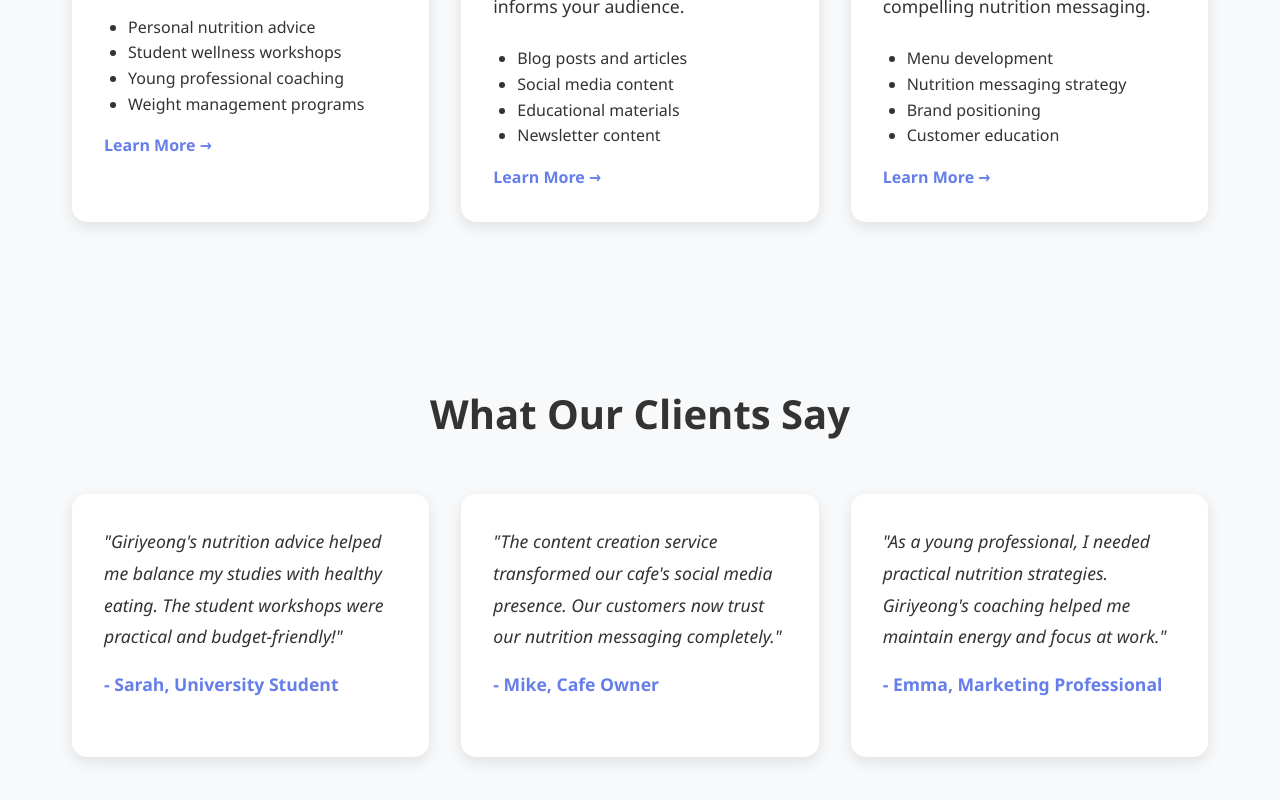
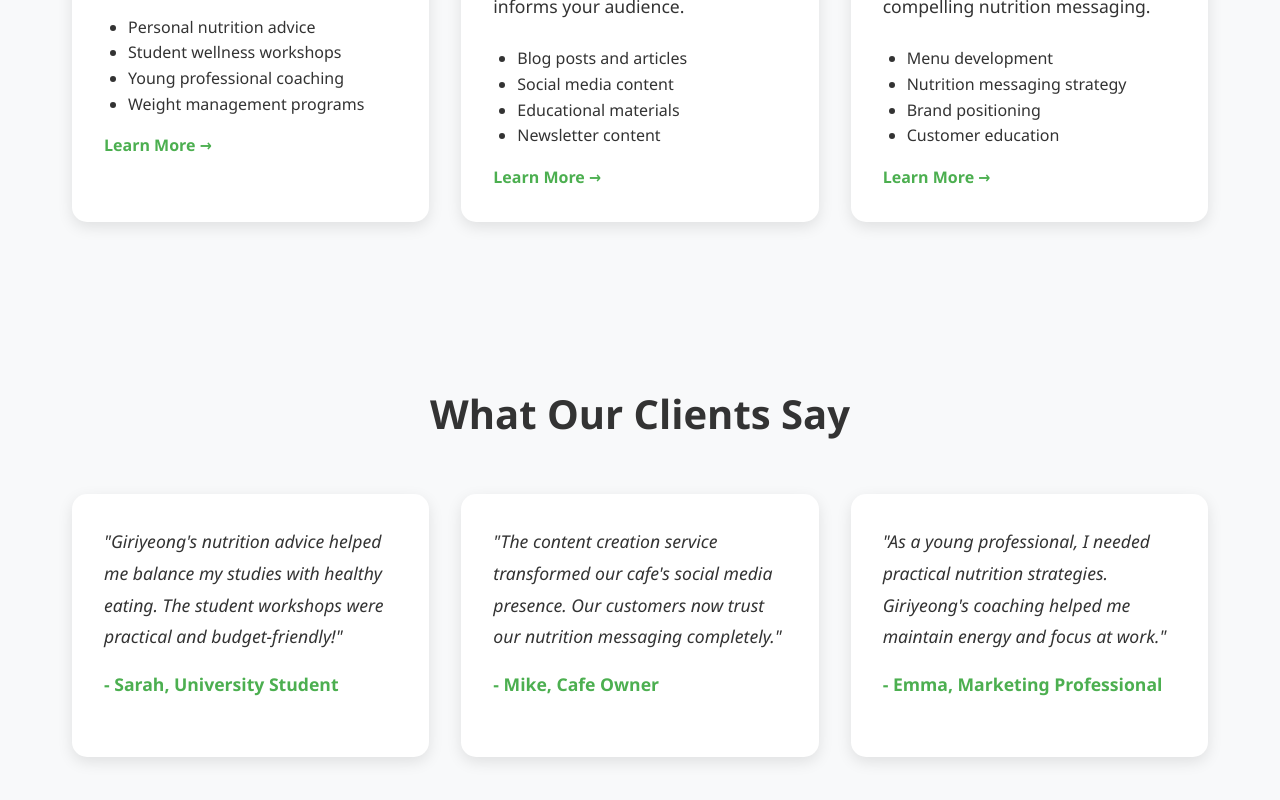
Before and after one commit to kakwak123/nutrificient, a React (Create React App) app: page / in a window 1280 px wide. Shown: the part 1167-1967 px from the top of the page. Built offline with nearby package versions, Linux system fonts and the light colour scheme.

Commit message:
change color

```diff
--- a/src/App.css
+++ b/src/App.css
@@ -145,7 +145,7 @@ main {
 .card h3 {
   font-size: 1.5rem;
   margin-bottom: 1rem;
-  color: #667eea;
+  color: #4CAF50;
 }
 
 /* Team Section */
@@ -170,7 +170,7 @@ main {
   border-radius: 50%;
   object-fit: cover;
   margin-bottom: 1rem;
-  border: 4px solid #667eea;
+  border: 4px solid #4CAF50;
 }
 
 .team-member h3 {
@@ -218,7 +218,7 @@ main {
 .form-group input:focus,
 .form-group textarea:focus {
   outline: none;
-  border-color: #667eea;
+  border-color: #4CAF50;
 }
 
 .submit-btn {
--- a/src/components/About.js
+++ b/src/components/About.js
@@ -56,7 +56,7 @@ const About = () => {
 
       {/* Mission + Values */}
       <section className="section" style={{ backgroundColor: '#f8f9fa' }}>
-        <h2>Our Mission & Values</h2>
+        <h2>Our Missiasdfasdfon & Values</h2>
         <div style={{ maxWidth: '800px', margin: '0 auto', textAlign: 'center', marginBottom: '3rem' }}>
           <h3 style={{ color: '#667eea', marginBottom: '1rem' }}>Mission</h3>
           <p style={{ fontSize: '1.2rem', lineHeight: '1.6' }}>
--- a/src/components/Blog.js
+++ b/src/components/Blog.js
@@ -128,9 +128,9 @@ const Blog = () => {
               onClick={() => handleTagClick(tag.id)}
               style={{
                 padding: '0.5rem 1rem',
-                border: selectedTag === tag.id ? '2px solid #667eea' : '2px solid #e1e5e9',
+                border: selectedTag === tag.id ? '2px solid #4CAF50' : '2px solid #e1e5e9',
                 borderRadius: '25px',
-                background: selectedTag === tag.id ? '#667eea' : 'white',
+                background: selectedTag === tag.id ? '#4CAF50' : 'white',
                 color: selectedTag === tag.id ? 'white' : '#333',
                 cursor: 'pointer',
                 transition: 'all 0.3s ease',
@@ -227,8 +227,8 @@ const Blog = () => {
                     </span>
                     <button style={{
                       background: 'transparent',
-                      border: '2px solid #667eea',
-                      color: '#667eea',
+                      border: '2px solid #4CAF50',
+                      color: '#4CAF50',
                       padding: '0.5rem 1rem',
                       borderRadius: '5px',
                       cursor: 'pointer',
@@ -276,7 +276,7 @@ const Blog = () => {
                 style={{
                   padding: '0.5rem 1rem',
                   border: '1px solid #e1e5e9',
-                  background: currentPage === page ? '#667eea' : 'white',
+                  background: currentPage === page ? '#4CAF50' : 'white',
                   color: currentPage === page ? 'white' : '#333',
                   borderRadius: '5px',
                   cursor: 'pointer'
--- a/src/components/Consulting.js
+++ b/src/components/Consulting.js
@@ -39,12 +39,12 @@ const Consulting = () => {
         <div className="cards-container">
           {/* Starter Consult */}
           <div className="card" style={{
-            border: selectedService === 'starter' ? '3px solid #667eea' : '1px solid #e1e5e9',
+            border: selectedService === 'starter' ? '3px solid #4CAF50' : '1px solid #e1e5e9',
             transform: selectedService === 'starter' ? 'scale(1.02)' : 'scale(1)',
             transition: 'all 0.3s ease'
           }}>
             <div style={{ textAlign: 'center', marginBottom: '1.5rem' }}>
-              <h3 style={{ color: '#667eea', marginBottom: '0.5rem' }}>Starter Consult</h3>
+              <h3 style={{ color: '#4CAF50', marginBottom: '0.5rem' }}>Starter Consult</h3>
               <div style={{ fontSize: '2rem', fontWeight: 'bold', color: '#333' }}>$75</div>
               <div style={{ color: '#666', fontSize: '0.9rem' }}>30 minutes</div>
             </div>
@@ -69,7 +69,7 @@ const Consulting = () => {
 
           {/* Full Lifestyle Plan */}
           <div className="card" style={{
-            border: selectedService === 'full' ? '3px solid #667eea' : '1px solid #e1e5e9',
+            border: selectedService === 'full' ? '3px solid #4CAF50' : '1px solid #e1e5e9',
             transform: selectedService === 'full' ? 'scale(1.02)' : 'scale(1)',
             transition: 'all 0.3s ease',
             position: 'relative'
@@ -89,7 +89,7 @@ const Consulting = () => {
               MOST POPULAR
             </div>
             <div style={{ textAlign: 'center', marginBottom: '1.5rem', marginTop: '1rem' }}>
-              <h3 style={{ color: '#667eea', marginBottom: '0.5rem' }}>Full Lifestyle Plan</h3>
+              <h3 style={{ color: '#4CAF50', marginBottom: '0.5rem' }}>Full Lifestyle Plan</h3>
               <div style={{ fontSize: '2rem', fontWeight: 'bold', color: '#333' }}>$150</div>
               <div style={{ color: '#666', fontSize: '0.9rem' }}>1 hour</div>
             </div>
@@ -115,12 +115,12 @@ const Consulting = () => {
 
           {/* Business Strategy */}
           <div className="card" style={{
-            border: selectedService === 'business' ? '3px solid #667eea' : '1px solid #e1e5e9',
+            border: selectedService === 'business' ? '3px solid #4CAF50' : '1px solid #e1e5e9',
             transform: selectedService === 'business' ? 'scale(1.02)' : 'scale(1)',
             transition: 'all 0.3s ease'
           }}>
             <div style={{ textAlign: 'center', marginBottom: '1.5rem' }}>
-              <h3 style={{ color: '#667eea', marginBottom: '0.5rem' }}>Business Strategy</h3>
+              <h3 style={{ color: '#4CAF50', marginBottom: '0.5rem' }}>Business Strategy</h3>
               <div style={{ fontSize: '2rem', fontWeight: 'bold', color: '#333' }}>Custom Quote</div>
               <div style={{ color: '#666', fontSize: '0.9rem' }}>Flexible duration</div>
             </div>
--- a/src/components/Contact.js
+++ b/src/components/Contact.js
@@ -19,8 +19,7 @@ const Contact = () => {
   const handleSubmit = (e) => {
     e.preventDefault();
     // Here you would typically send the form data to your backend
-    console.log('Form submitted:', formData);
-    alert('Thank you for your message! We will get back to you soon.');
+    // Form submission logic would go here
     setFormData({
       name: '',
       email: '',
@@ -41,7 +40,7 @@ const Contact = () => {
         <h2>Get In Touch</h2>
         <div style={{ display: 'grid', gridTemplateColumns: '1fr 1fr', gap: '3rem', alignItems: 'start' }}>
                       <div>
-              <h3 style={{ marginBottom: '1rem', color: '#667eea' }}>Contact Information</h3>
+              <h3 style={{ marginBottom: '1rem', color: '#4CAF50' }}>Contact Information</h3>
               <div style={{ marginBottom: '2rem' }}>
                 <h4 style={{ marginBottom: '0.5rem' }}>Nutrition Expert</h4>
                 <p>Giriyeong Park</p>
@@ -68,7 +67,7 @@ const Contact = () => {
             </div>
 
           <div className="contact-form">
-            <h3 style={{ marginBottom: '2rem', color: '#667eea' }}>Send us a Message</h3>
+            <h3 style={{ marginBottom: '2rem', color: '#4CAF50' }}>Send us a Message</h3>
             <form onSubmit={handleSubmit}>
               <div className="form-group">
                 <label htmlFor="name">Full Name *</label>
--- a/src/components/Home.js
+++ b/src/components/Home.js
@@ -50,7 +50,7 @@ const Home = () => {
             <Link to="/services" style={{
               display: 'inline-block',
               marginTop: '1rem',
-              color: '#667eea',
+              color: '#4CAF50',
               textDecoration: 'none',
               fontWeight: 'bold'
             }}>
@@ -72,7 +72,7 @@ const Home = () => {
             <Link to="/services" style={{
               display: 'inline-block',
               marginTop: '1rem',
-              color: '#667eea',
+              color: '#4CAF50',
               textDecoration: 'none',
               fontWeight: 'bold'
             }}>
@@ -94,7 +94,7 @@ const Home = () => {
             <Link to="/services" style={{
               display: 'inline-block',
               marginTop: '1rem',
-              color: '#667eea',
+              color: '#4CAF50',
               textDecoration: 'none',
               fontWeight: 'bold'
             }}>
@@ -113,21 +113,21 @@ const Home = () => {
               "Giriyeong's nutrition advice helped me balance my studies with healthy eating.
               The student workshops were practical and budget-friendly!"
             </p>
-            <p style={{ fontWeight: 'bold', color: '#667eea' }}>- Sarah, University Student</p>
+            <p style={{ fontWeight: 'bold', color: '#4CAF50' }}>- Sarah, University Student</p>
           </div>
           <div className="card">
             <p style={{ fontStyle: 'italic', marginBottom: '1rem' }}>
               "The content creation service transformed our cafe's social media presence.
               Our customers now trust our nutrition messaging completely."
             </p>
-            <p style={{ fontWeight: 'bold', color: '#667eea' }}>- Mike, Cafe Owner</p>
+            <p style={{ fontWeight: 'bold', color: '#4CAF50' }}>- Mike, Cafe Owner</p>
           </div>
           <div className="card">
             <p style={{ fontStyle: 'italic', marginBottom: '1rem' }}>
               "As a young professional, I needed practical nutrition strategies.
               Giriyeong's coaching helped me maintain energy and focus at work."
             </p>
-            <p style={{ fontWeight: 'bold', color: '#667eea' }}>- Emma, Marketing Professional</p>
+            <p style={{ fontWeight: 'bold', color: '#4CAF50' }}>- Emma, Marketing Professional</p>
           </div>
         </div>
       </section>
```
